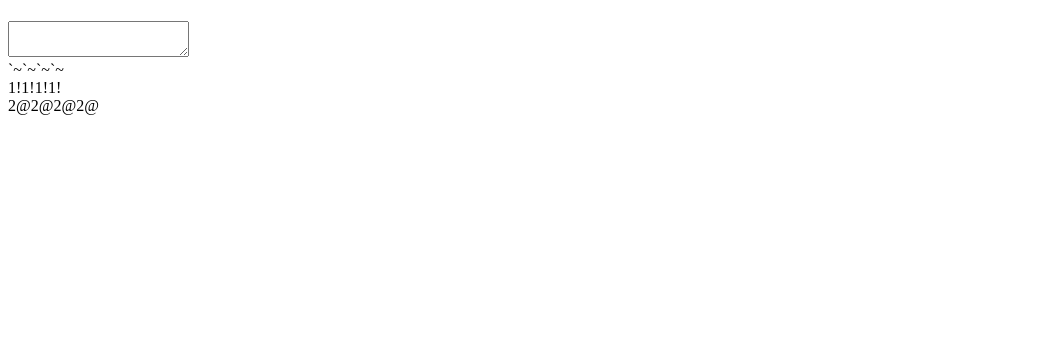
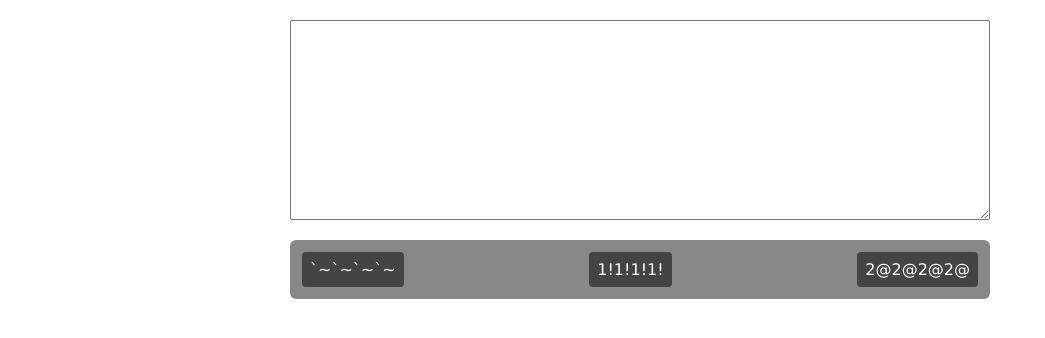
Before and after one commit to EnalexandeRR/virtual-keyboard, a website with bundled scripts: page index.html in a window 1280 px wide. Shown: the whole page, without its empty margins (0-1045 px from the left). Built offline with nearby package versions, Linux system fonts and the light colour scheme.

Commit message:
feat: add basic styles

```diff
--- /dev/null
+++ b/css/styles.css
@@ -0,0 +1,48 @@
+html {
+  font-family: Verdana, Geneva, Tahoma, sans-serif;
+}
+
+* {
+  margin: 0;
+  padding: 0;
+  box-sizing: border-box;
+}
+
+.body-container {
+  width: 700px;
+  margin: auto;
+  display: flex;
+  flex-direction: column;
+  gap: 20px;
+}
+
+.header {
+  font-size: 32px;
+  text-align: center;
+}
+
+.input-text-area {
+  width: 100%;
+  height: 200px;
+}
+
+.keyboard-container {
+  width: 100%;
+  background-color: #888888;
+  border-radius: 6px;
+  padding: 12px;
+}
+
+.keyboard-row {
+  display: flex;
+  justify-content: space-between;
+  align-items: center;
+}
+
+.key {
+  background-color: #444444;
+  color: #ffffff;
+  padding: 8px;
+  border-radius: 4px;
+  cursor: pointer;
+}
--- a/index.html
+++ b/index.html
@@ -6,6 +6,7 @@
     <meta http-equiv="X-UA-Compatible" content="IE=edge">
     <meta name="viewport" content="width=device-width, initial-scale=1.0">
     <title>RSS Keyboard</title>
+    <link rel="stylesheet" href="./css/styles.css">
   </head>
 
   <body>
```
